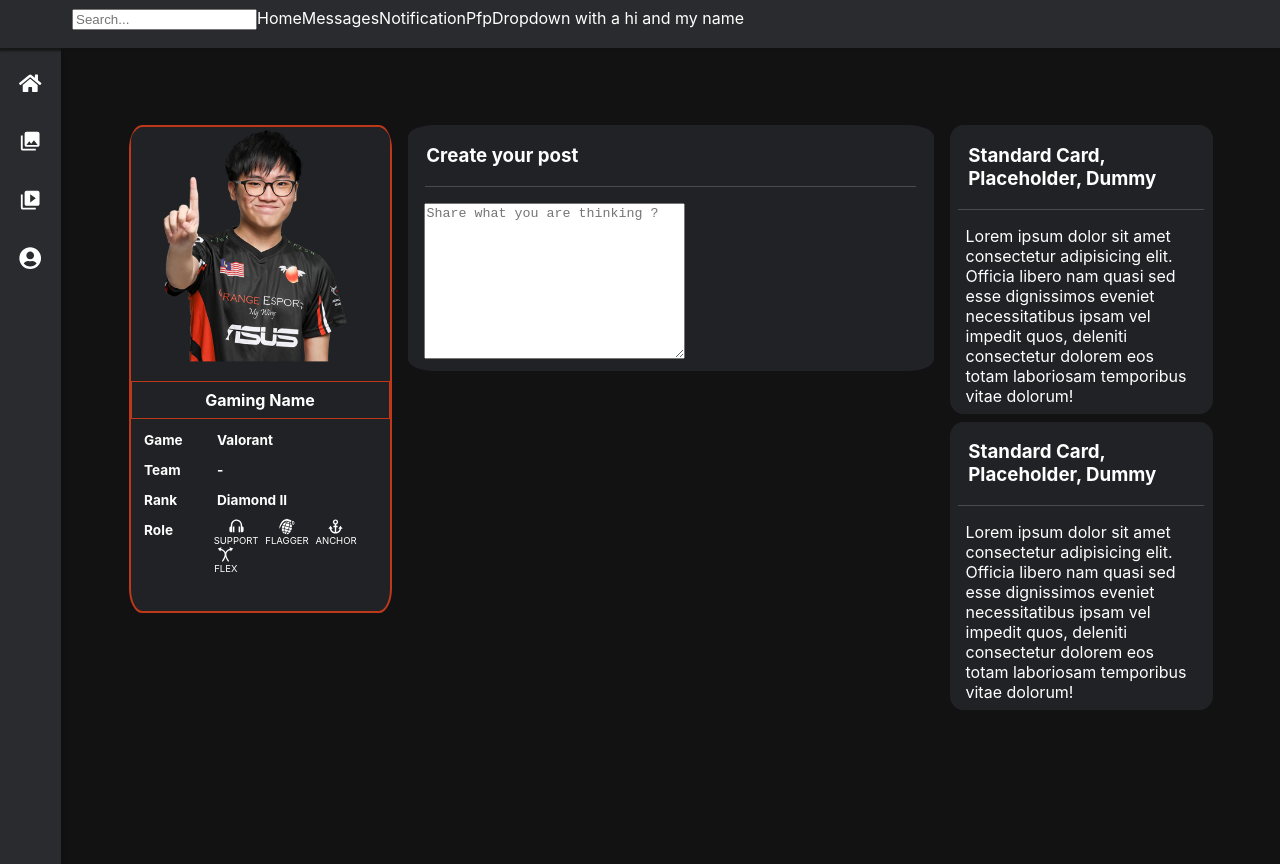
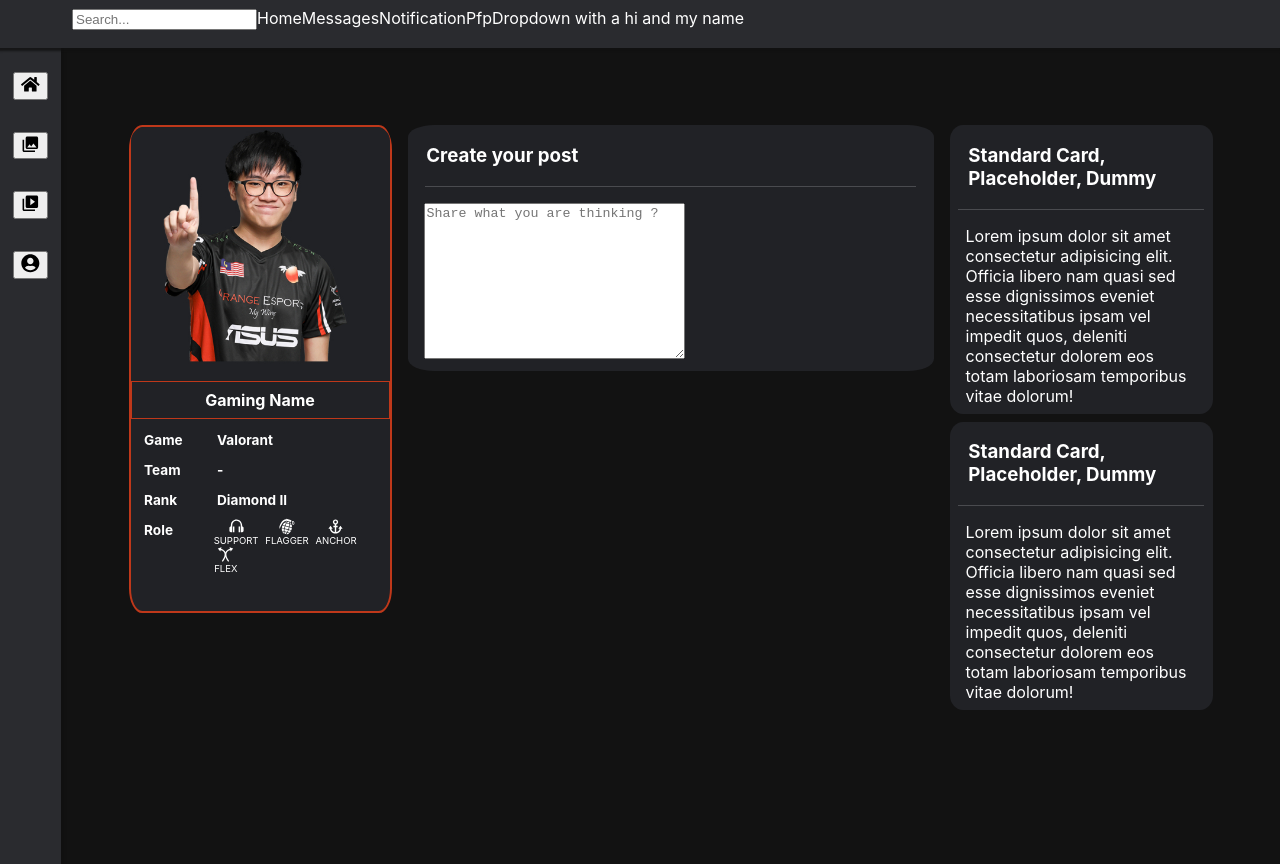
Before and after one commit to Komefumi/team-finder-gamersback, a React (Create React App) app: page / in a window 1280 px wide. Built offline with nearby package versions, Linux system fonts and the light colour scheme.

Commit message:
Make sidebar nav items buttonized

```diff
--- a/src/components/Sidebar.tsx
+++ b/src/components/Sidebar.tsx
@@ -17,10 +17,10 @@ export default function Sidebar() {
     <div className={containment}>
       <nav className={sidebarNav}>
         <ul className={listItems}>
-          <li><FaHome size={size} /></li>
-          <li><MdPhotoLibrary size={size} /></li>
-          <li><MdVideoLibrary size={size} /></li>
-          <li><FaUserCircle size={size} /></li>
+          <li><button><FaHome size={size} /></button></li>
+          <li><button><MdPhotoLibrary size={size} /></button></li>
+          <li><button><MdVideoLibrary size={size} /></button></li>
+          <li><button><FaUserCircle size={size} /></button></li>
         </ul>
       </nav>
     </div>
```
